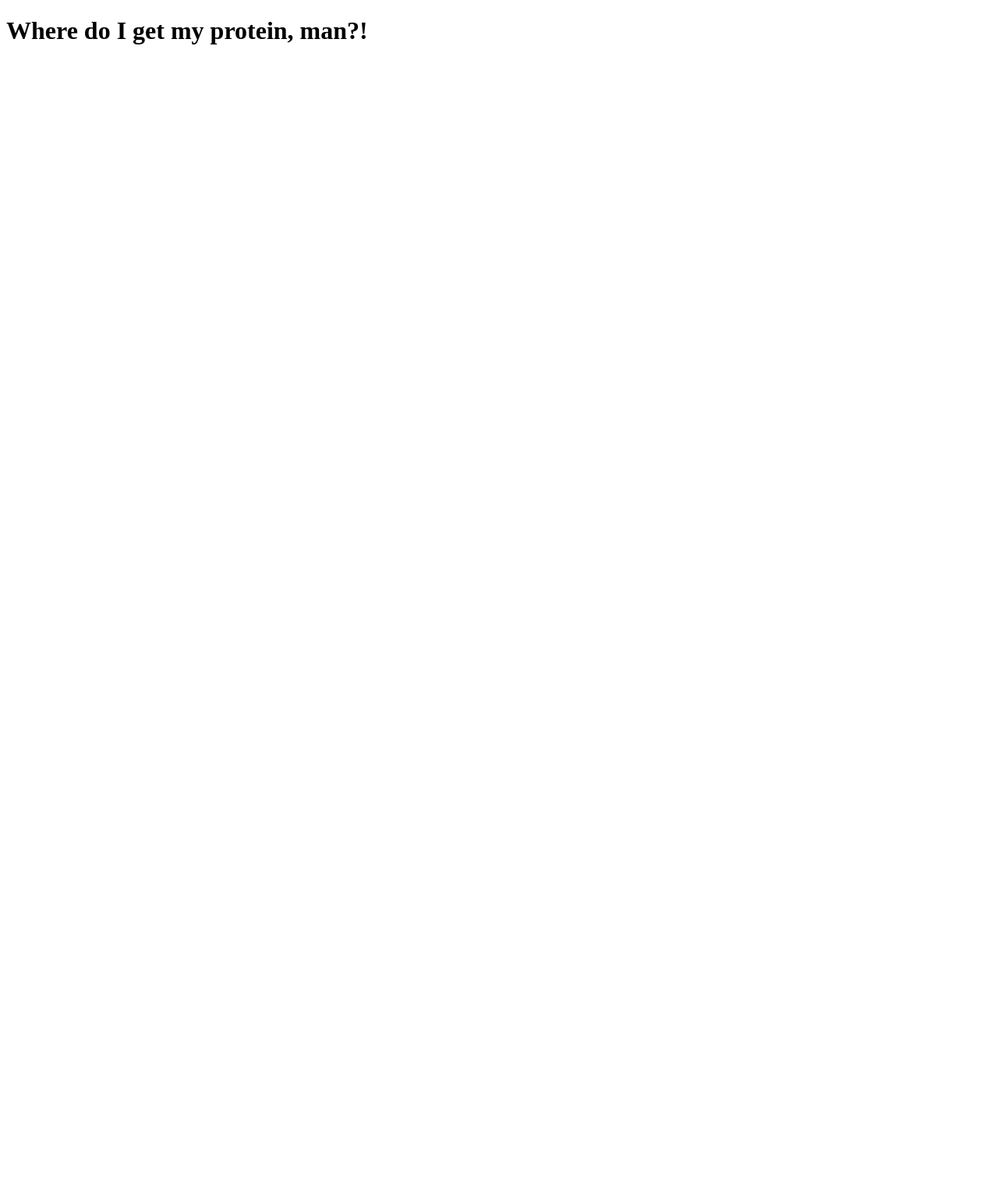
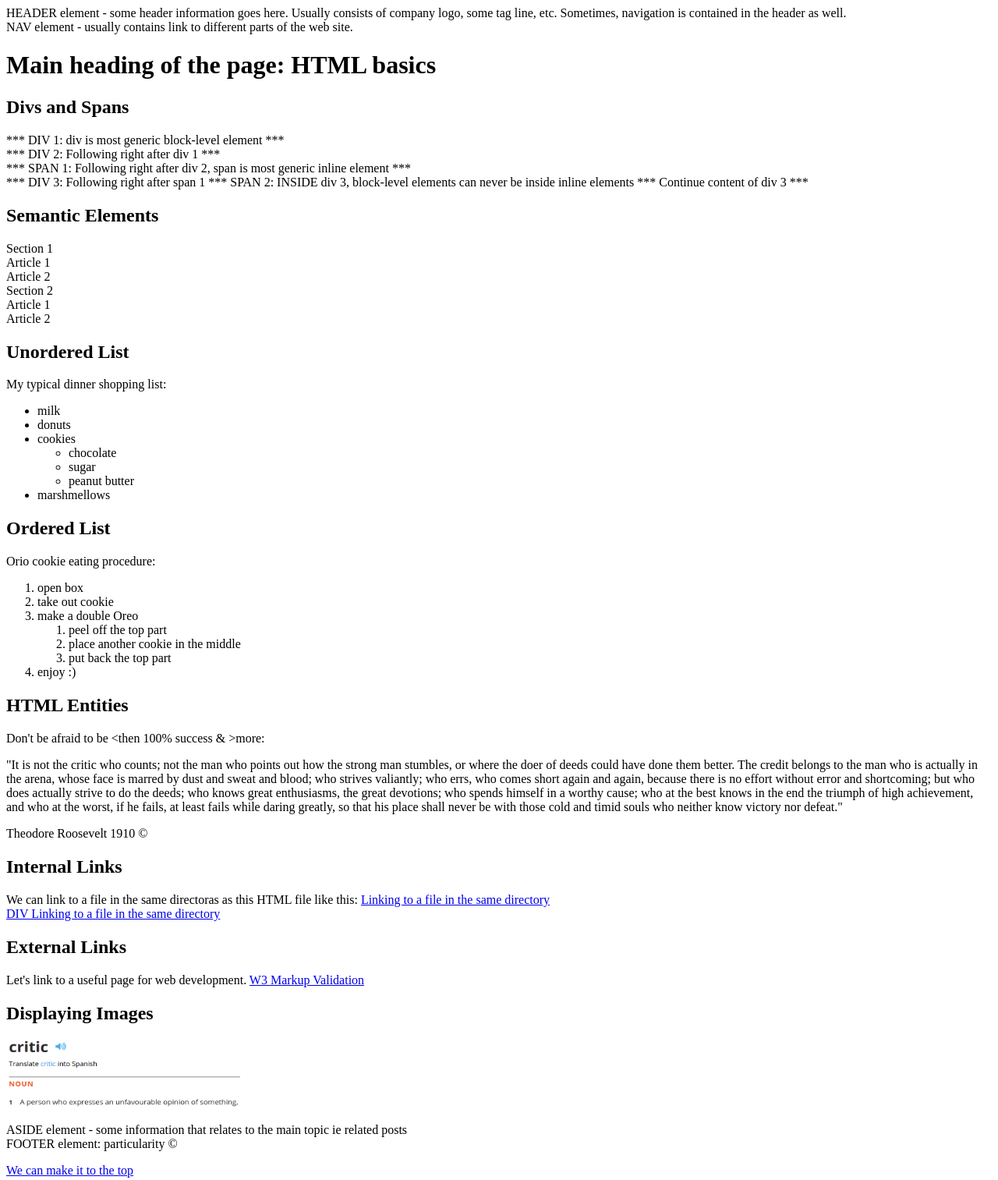
Before and after one commit to particularity/singlepagewebapp, a plain HTML site: page index.html in a window 1280 px wide. Shown: the whole page at 78% size. Before the commit the page ends 800 px from the top, so only its background shows below. Drawn offline with Linux system fonts and the light colour scheme.

Commit message:
week 1 completed

```diff
--- a/index.html
+++ b/index.html
@@ -4,7 +4,114 @@
     <meta charset="utf-8">
     <title>Bitch peas</title>
   </head>
+
   <body>
-    <h1>Where do I get my protein, man?!</h1>
+    <header>
+      HEADER element - some header information goes here. Usually consists of
+      company logo, some tag line, etc. Sometimes, navigation is contained in
+      the header as well.
+      <nav>
+        NAV element - usually contains link to different
+        parts of the web site.
+      </nav>
+    </header>
+
+    <h1 id="top">Main heading of the page: HTML basics</h1>
+    <h2>Divs and Spans</h2>
+    <div>
+      *** DIV 1: div is most generic block-level element ***
+    </div>
+    <div class="">
+      *** DIV 2: Following right after div 1 ***
+    </div>
+    <span> *** SPAN 1: Following right after div 2, span is most generic inline element ***</span>
+    <div class="">
+      *** DIV 3: Following right after span 1
+      <span>*** SPAN 2: INSIDE div 3, block-level elements can never be inside inline elements ***</span>
+      Continue content of div 3 ***
+    </div>
+
+    <h2>Semantic Elements</h2>
+    <section>
+      Section 1
+      <article> Article 1 </article>
+      <article> Article 2 </article>
+    </section>
+    <section>
+      Section 2
+      <article> Article 1 </article>
+      <article> Article 2 </article>
+    </section>
+
+    <h2>Unordered List</h2>
+    <div class="">
+      My typical dinner shopping list:
+      <ul>
+        <li>milk</li>
+        <li>donuts</li>
+        <li>cookies
+          <ul>
+            <li>chocolate</li>
+            <li>sugar</li>
+            <li>peanut butter</li>
+          </ul>
+        </li>
+        <li>marshmellows</li>
+      </ul>
+    </div>
+
+    <h2>Ordered List</h2>
+    <div class="">
+      Orio cookie eating procedure:
+      <ol>
+        <li>open box</li>
+        <li>take out cookie</li>
+        <li>make a double Oreo
+          <ol>
+            <li>peel off the top part</li>
+            <li>place another cookie in the middle</li>
+            <li>put back the top part</li>
+          </ol>
+        </li>
+        <li>enjoy :)</li>
+      </ol>
+    </div>
+
+    <h2>HTML Entities</h2>
+    Don't be afraid to be &lt;then 100% success &amp; &gt;more:
+
+    <p>&quot;It is not the critic who counts; not the man who points out how the strong man stumbles, or where the doer of deeds could have done them better. The credit belongs to the man who is actually in the arena, whose face is marred by dust and sweat and blood; who strives valiantly; who errs, who comes short again and again, because there is no effort without error and shortcoming; but who does actually strive to do the deeds; who knows great enthusiasms, the great devotions; who spends himself in a worthy cause; who at the best knows in the end the triumph of high achievement, and who at the worst, if he fails, at least fails while daring greatly, so that his place shall never be with those cold and timid souls who neither know victory&nbsp;nor&nbsp;defeat.&quot;</p>
+    <p>Theodore Roosevelt 1910 &copy;</p>
+
+    <h2>Internal Links</h2>
+    <section>
+      We can link to a file in the same directoras as this HTML file like this:
+      <a href="same-directors.html" title="same dir link">Linking to a file in the same directory</a>
+
+      <a href="same-directory.html" title="same dir link">
+        <div class=""> DIV Linking to a file in the same directory</div>
+      </a>
+    </section>
+
+    <h2>External Links</h2>
+    <section>
+      <p>Let's link to a useful page for web development.
+      <!-- link to web page WITH TARGET -->
+        <a href="https://validator.w3.org/" taget="_blank" title="Validate your markup">W3 Markup Validation</a>
+      </p>
+    </section>
+
+    <h2>Displaying Images</h2>
+    <p>
+      <img src="critic.png" alt="picture with critic definition" width="300" height="88">
+    </p>
+
+    <aside class="">
+      ASIDE element - some information that relates to the main topic ie related posts
+    </aside>
+    <footer>FOOTER element: particularity &copy;
+      <p><a href="#top">We can make it to the top</a>
+      </p>
+    </footer>
   </body>
 </html>
```
Also changed, not shown: critic.PNG (added).
